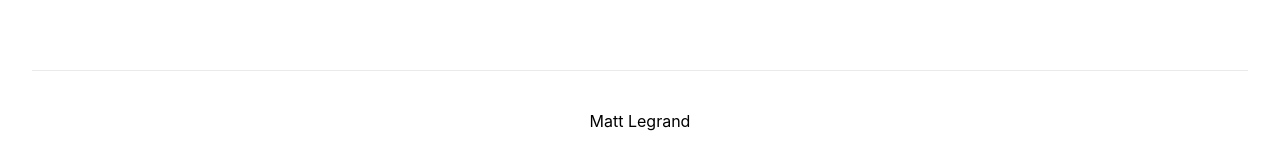
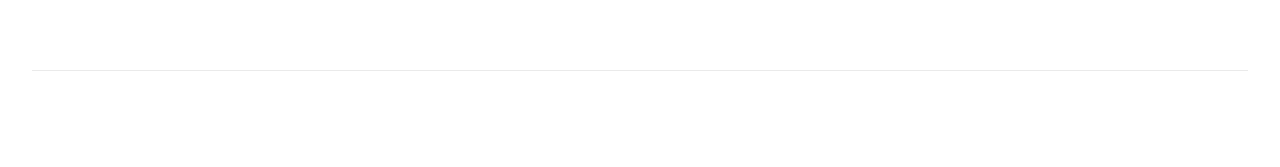
Before and after one commit to insprd/webp-tool, a Next.js app: page / in a window 1280 px wide. Shown: the part 650-817 px from the top of the page. Built offline with nearby package versions, Linux system fonts and the light colour scheme.

Commit message:
rm footer

```diff
--- a/pages/index.tsx
+++ b/pages/index.tsx
@@ -199,7 +199,7 @@ const Home: NextPage = () => {
           </div>
         )}
       </main>
-      <footer className={styles.footer}>Matt Legrand</footer>
+      <footer className={styles.footer}></footer>
     </div>
   );
 };
```
